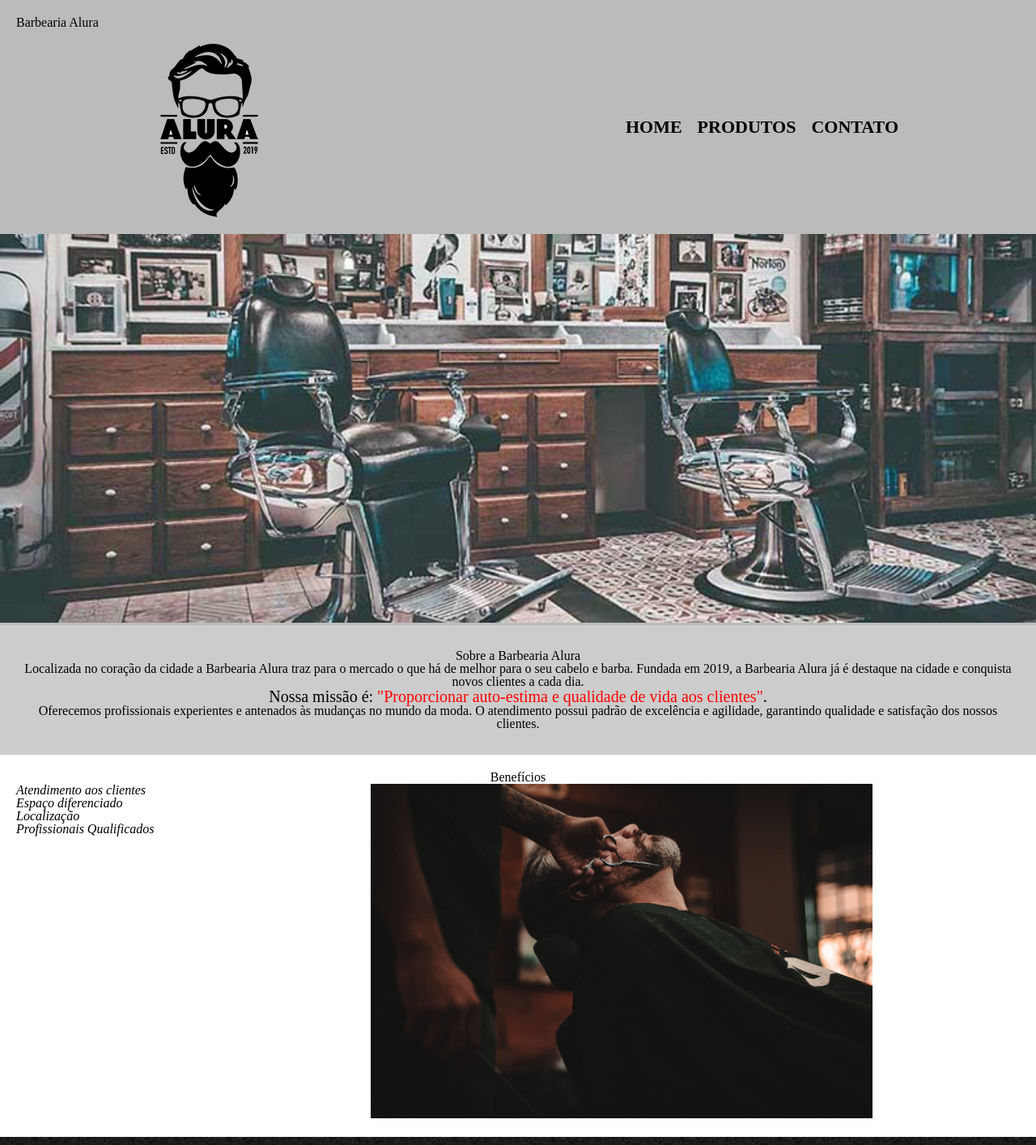
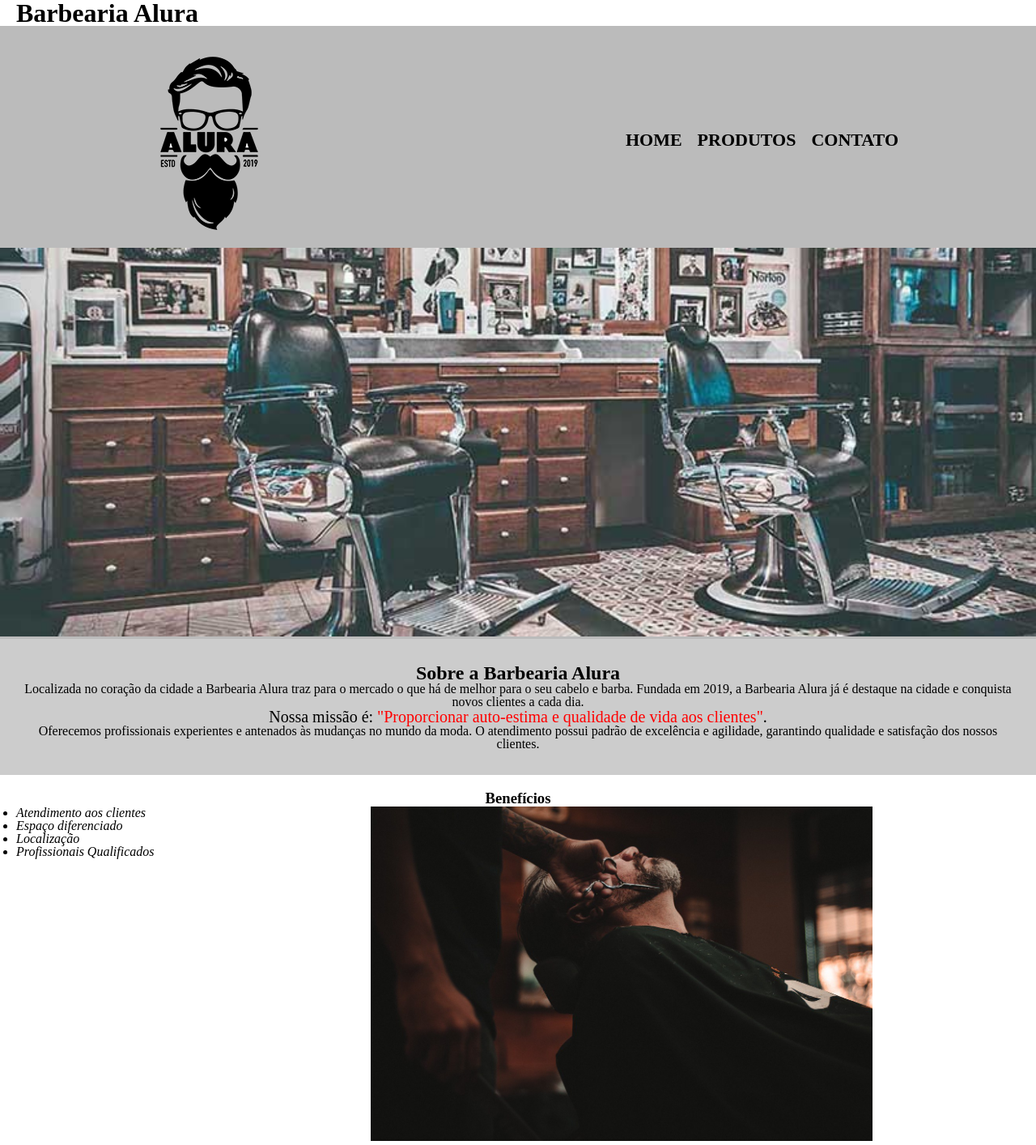
Before and after one commit to adriano-valenca/HTMLCSS, a plain HTML site: page index.html in a window 1280 px wide. Shown: the top 1414 px of the page at 81% size. Drawn offline with Linux system fonts and the light colour scheme.

Commit message:
Correções

```diff
--- a/index.html
+++ b/index.html
@@ -10,9 +10,8 @@
 </head>
 
 <body>
-
+    <h1 class="tituloPrincipal">Barbearia Alura</h1>
     <header>
-        <h1 class="tituloPrincipal">Barbearia Alura</h1>
         <div class="caixa">
             <h2><img src="logo.png"></h2>
             <nav>
--- a/style.css
+++ b/style.css
@@ -1,3 +1,11 @@
+body {
+    line-height: 1;
+}
+
+h1 {
+    font-size: 2em;
+    font-weight: bold;
+}
 header {
     background: #bbbbbb;
     padding: 20px 0;
@@ -42,8 +50,18 @@ nav a:hover {
     padding: 30px;
 }
 
+h2 {
+    font-size: 1.5em;
+    font-weight: bold;
+}
+
 .tituloPrincipal {
     padding-left: 20px;
+}
+
+h3 {
+    font-size: 1.17em;
+    font-weight: bold;
 }
 
 .tituloCentralizado {
@@ -75,6 +93,7 @@ em strong {
     display: inline-block;
     vertical-align: top;
     width: 20%;
+    list-style-type: disc;
     margin-right: 15%;
 }
 
```
